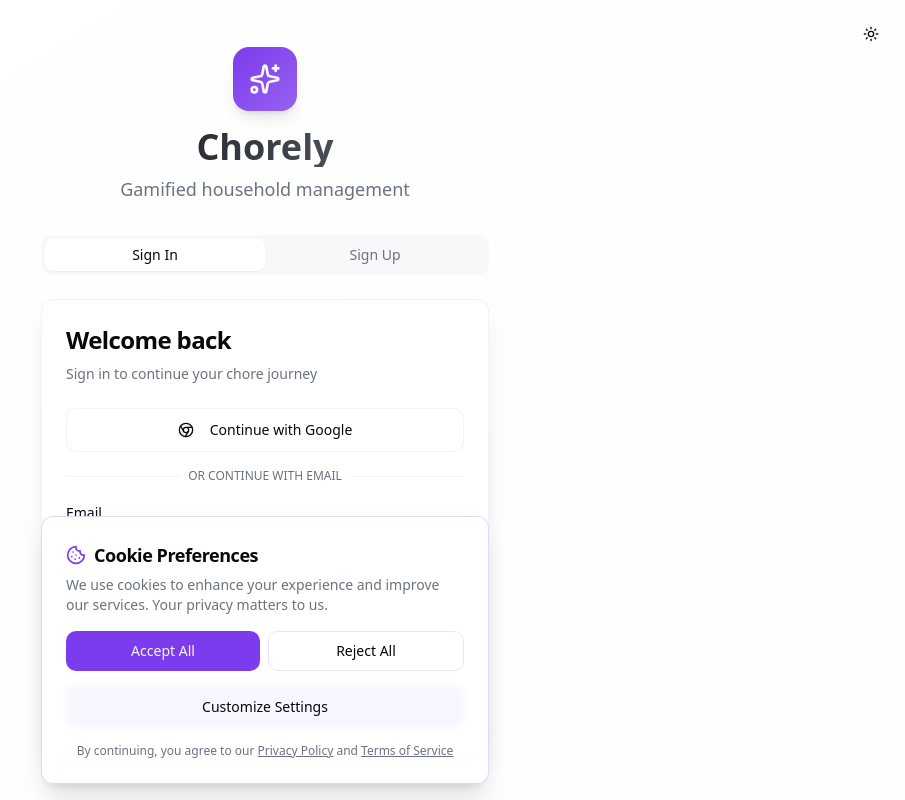
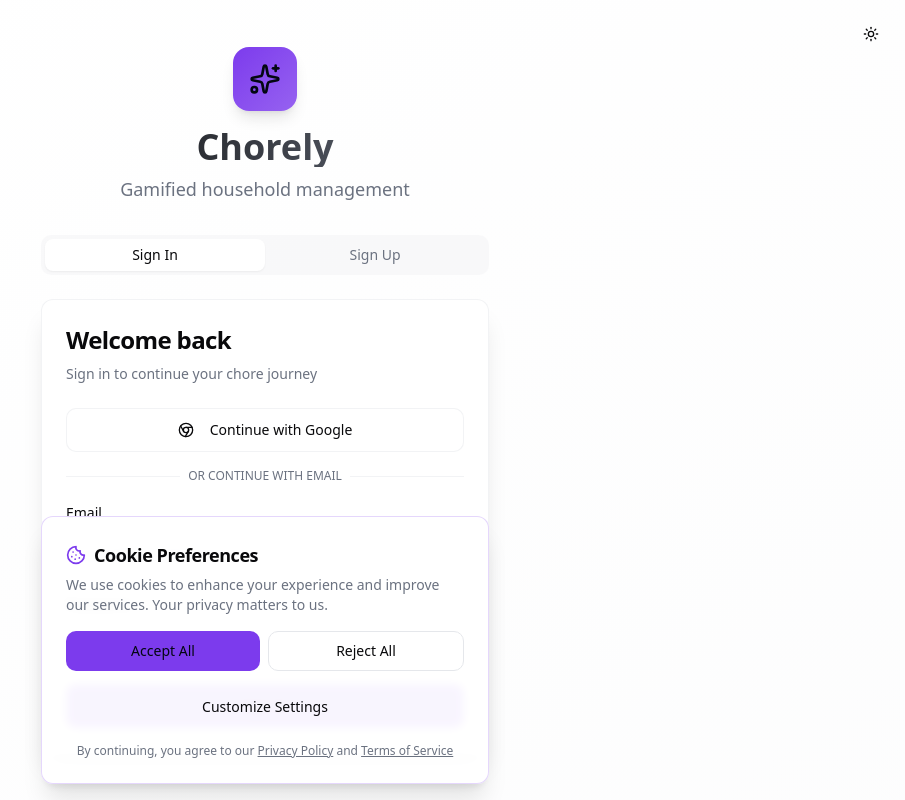
Before and after one commit to volajmaerik/chorely-home-sync, a React (Vite) app: page /auth in a window 1280 px wide. Shown: the whole page, without its empty margins (375-1280 px from the left). Built offline with nearby package versions, Linux system fonts and the light colour scheme; the HTML template or start-up script is replaced by a standard one.

Commit message:
Code edited in Lovable Code Editor

```diff
--- a/src/index.css
+++ b/src/index.css
@@ -18,7 +18,7 @@ All colors MUST be HSL.
     --popover-foreground: 240 10% 3.9%;
 
     --primary: 262 83% 58%;
-    --primary-foreground: 240 40% 98%;
+    --primary-foreground: 224 71.4% 4.1%;
 
     --secondary: 220 14.3% 95.9%;
     --secondary-foreground: 220.9 39.3% 11%;
@@ -90,7 +90,7 @@ All colors MUST be HSL.
     --popover-foreground: 210 20% 98%;
 
     --primary: 263 70% 60%;
-    --primary-foreground: 224 71.4% 4.1%;
+    --primary-foreground: 210 40% 98%;
 
     --secondary: 215 27.9% 16.9%;
     --secondary-foreground: 210 20% 98%;
```
